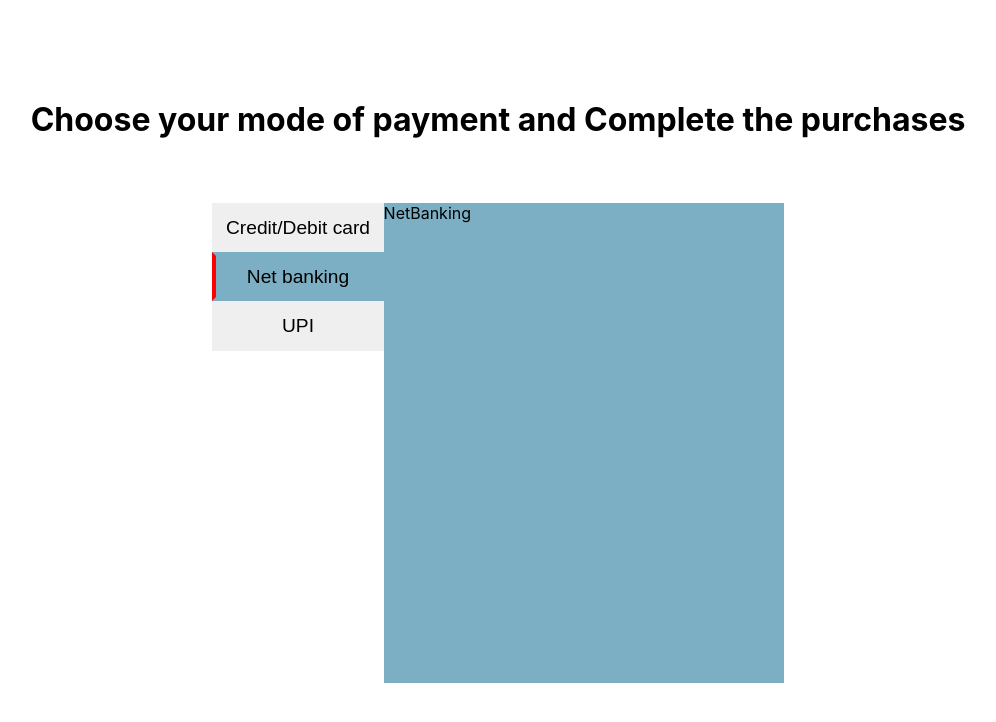
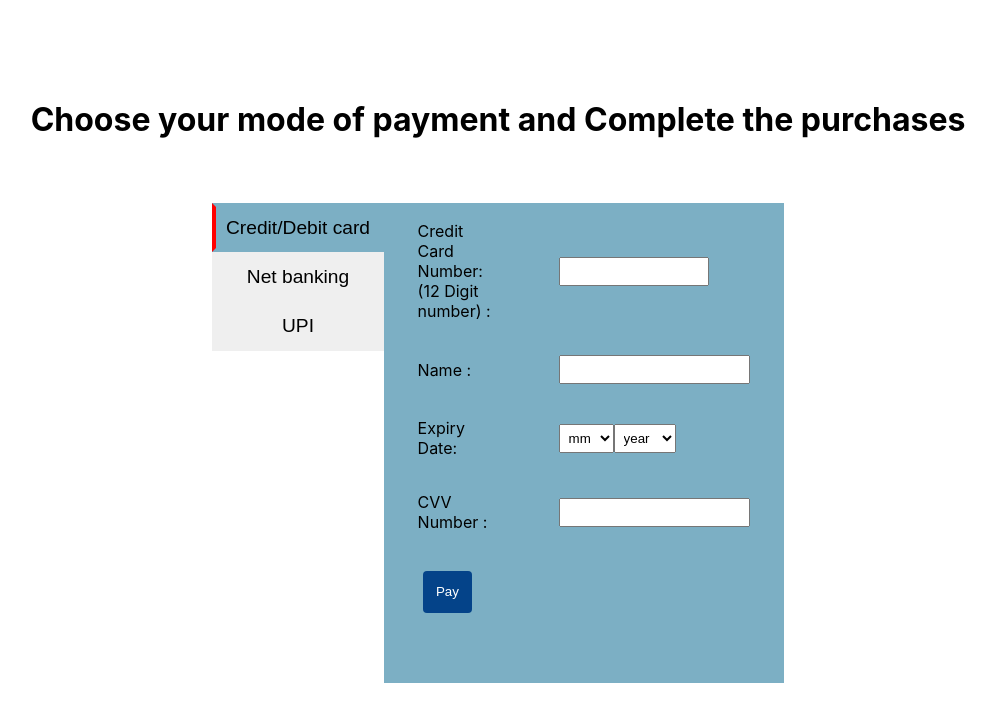
Before and after one commit to harshdixit3/payment-gateway, a React (Create React App) app in the folder payment-gateway/: page / in a window 1280 px wide. Shown: the top 722 px of the page, without its empty margins (142-1138 px from the left). Built offline with nearby package versions, Linux system fonts and the light colour scheme.

Commit message:
completing the card part of the payment gateway

```diff
--- a/payment-gateway/src/Components/Card.tsx
+++ b/payment-gateway/src/Components/Card.tsx
@@ -1,7 +1,15 @@
 import { useState } from "react";
+import { range } from "../utils";
 
 const Card = () => {
   const [cardNumber, seCardNumber] = useState("");
+  const [name, setName] = useState("");
+  const [month, setMonth] = useState("");
+  const [year, setYear] = useState("");
+  const [CVV, setCVV] = useState("");
+
+  const date = new Date();
+  const currentYear = date.getFullYear();
 
   return (
     <div>
@@ -11,7 +19,7 @@ const Card = () => {
             <tr>
               <td>
                 <label htmlFor="cardNumber">
-                  Credit Card Number: (12 Digit number)
+                  Credit Card Number: (12 Digit number) :
                 </label>
               </td>
               <td>
@@ -22,8 +30,81 @@ const Card = () => {
                   max="999999999999"
                   name="cardNumber"
                   value={cardNumber}
-                  onChange={( event ) => seCardNumber( event.target.value)}
+                  onChange={(event) => seCardNumber(event.target.value)}
                 />
+              </td>
+            </tr>
+            <tr>
+              <td>
+                <label htmlFor="name">Name : </label>
+              </td>
+              <td>
+                <input
+                  type="text"
+                  id="name"
+                  name="name"
+                  value={name}
+                  onChange={(event) => setName(event.target.value)}
+                />
+              </td>
+            </tr>
+            <tr>
+              <td>
+                <label htmlFor="expiryDate">Expiry Date:</label>
+              </td>
+              <td>
+                <div id="expiryDate">
+                  <select
+                    id="month"
+                    name="month"
+                    value={month}
+                    onChange={(event) => setMonth(event.target.value)}
+                  >
+                    <option value="">mm</option>
+                    <option value="1">01</option>
+                    <option value="2">02</option>
+                    <option value="3">03</option>
+                    <option value="4">04</option>
+                    <option value="5">05</option>
+                    <option value="6">06</option>
+                    <option value="7">07</option>
+                    <option value="8">08</option>
+                    <option value="9">09</option>
+                    <option value="10">10</option>
+                    <option value="11">11</option>
+                    <option value="12">12</option>
+                  </select>
+                  <select
+                    id="year"
+                    name="year"
+                    value={year}
+                    onChange={(event) => setYear(event.target.value)}
+                  >
+                    <option value="">year</option>
+                    {range(currentYear , currentYear + 10).map(
+                      year => (<option value={year} key={year}>{year}</option>
+                    ))}
+                  </select>
+                </div>
+              </td>
+            </tr>
+            <tr>
+              <td>
+                <label htmlFor="cvv" >CVV Number : </label>
+              </td>
+              <td>
+                <input
+                  type="number"
+                  id="cvv"
+                  name="cvv"
+                  value={CVV}
+                  onChange={(event) => setCVV(event.target.value)}
+                />
+              </td>
+            </tr>
+            <tr>
+              <td>
+                <button className="btn btn-pay" id="Submit">Pay</button>
               </td>
             </tr>
           </tbody>
--- a/payment-gateway/src/Components/Menu.tsx
+++ b/payment-gateway/src/Components/Menu.tsx
@@ -23,7 +23,7 @@ console.log(option);
 
 const Menu = () => {
   const [selectedOption, setSelectionOption] = useState(
-    PaymentsOptions.NETBANKING
+    PaymentsOptions.CARD
   );
 
   const buttons = option.map((option) => (
--- /dev/null
+++ b/payment-gateway/src/utils.ts
@@ -0,0 +1,14 @@
+const range = (min: number, max: number) => {
+  const result = [];
+
+  for (let i = min; i <= max; ++i) {
+    result.push(i);
+  }
+
+  return result;
+
+};
+
+export {
+    range
+};
```
